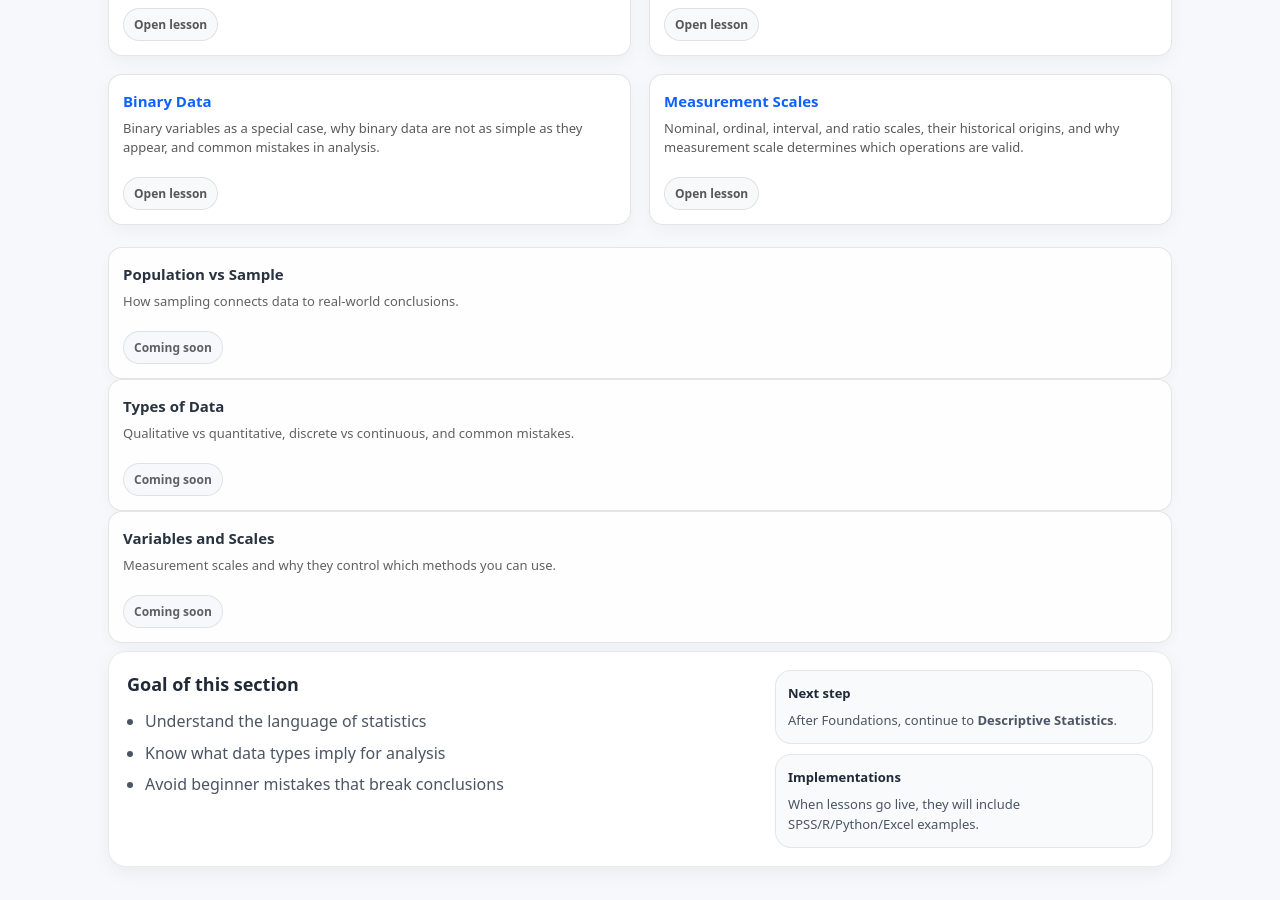
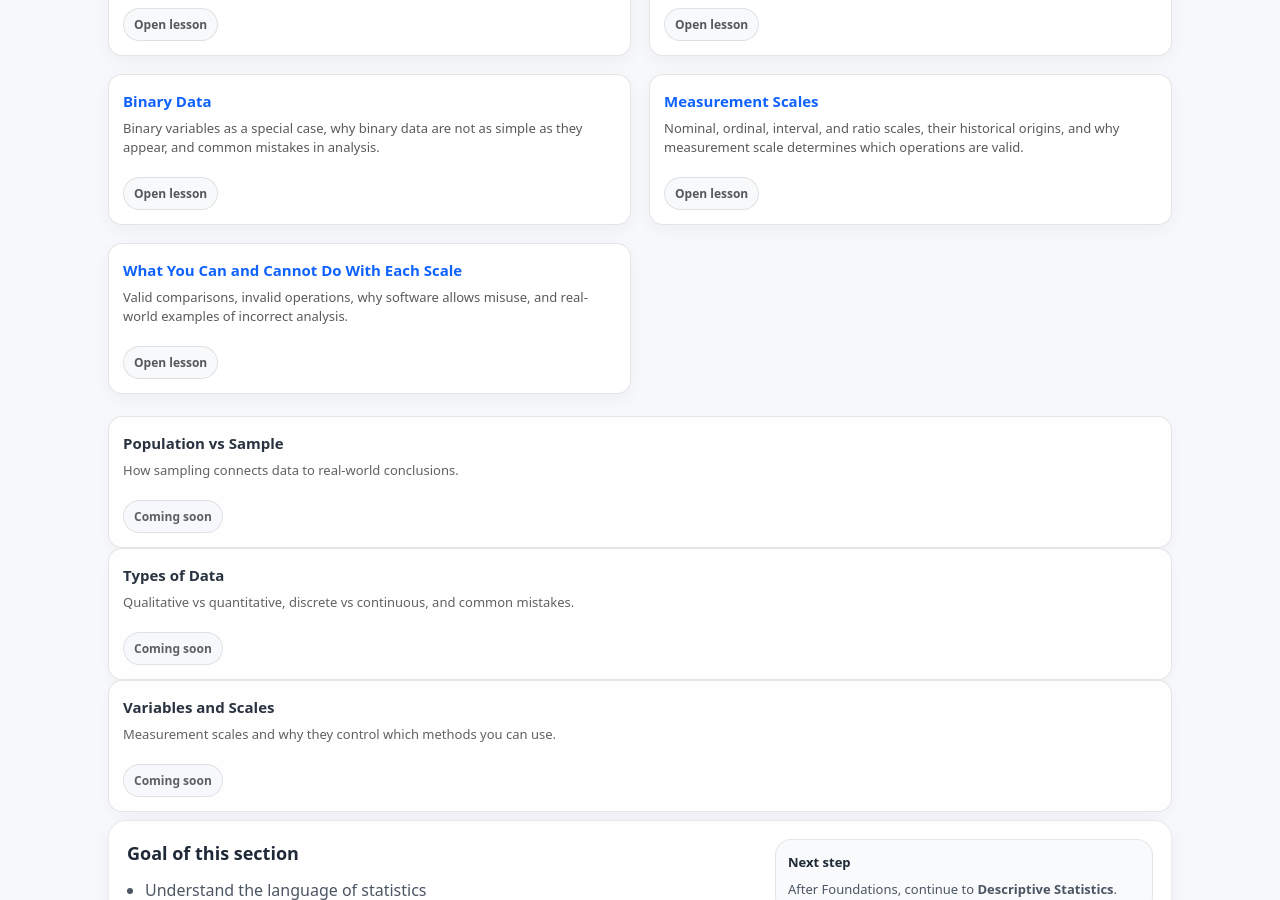
Before and after one commit to ammar-homaida-statistics/easystatisticsacademy, a Jekyll site: the page built from foundations/index.md, in a window 1280 px wide and 900 px high, scrolled down 1331 px. Built offline with Jekyll 4.4.1, drawn with Linux system fonts in a browser that asks for light colours; our own code applies the rules of GitHub Pages for plain Markdown files.

Commit message:
Update index.md

```diff
--- a/foundations/index.md
+++ b/foundations/index.md
@@ -239,6 +239,22 @@ sidebar: true
     Open lesson
   </a>
 </div>
+<div class="card lesson-card">
+  <h3>
+    <a href="/foundations/what-you-can-and-cannot-do-with-each-scale/">
+      What You Can and Cannot Do With Each Scale
+    </a>
+  </h3>
+
+  <p>
+    Valid comparisons, invalid operations, why software allows misuse,
+    and real-world examples of incorrect analysis.
+  </p>
+
+  <a class="pill" href="/foundations/what-you-can-and-cannot-do-with-each-scale/">
+    Open lesson
+  </a>
+</div>
 </div>
 
     <div class="card lesson-card is-soon">
```
